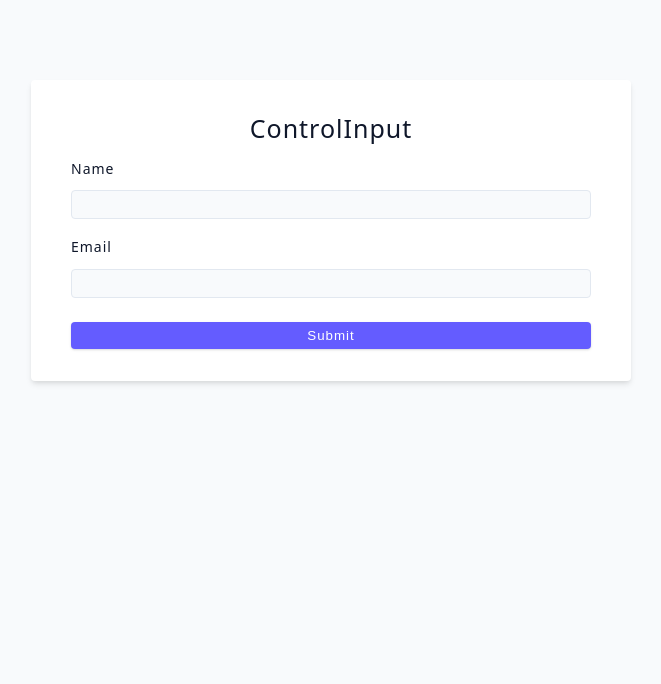
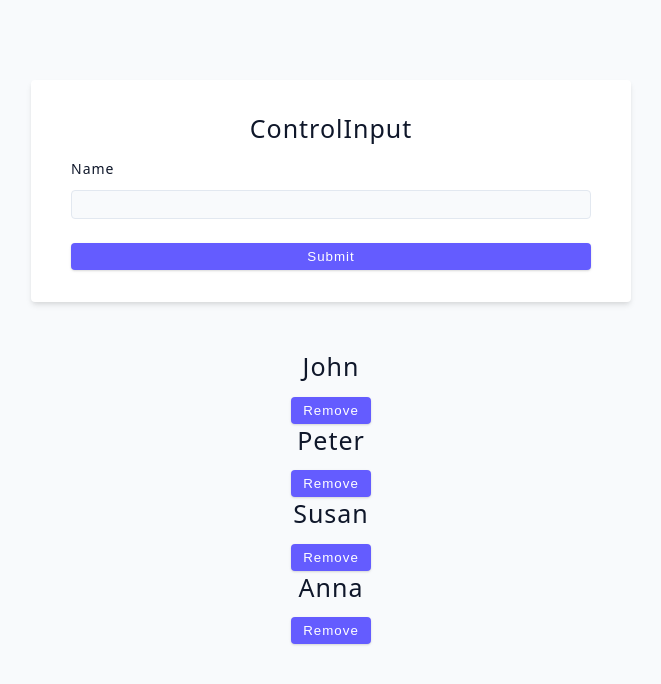
Before and after one commit to lokhandeganesh/hooks, a React (Vite) app: page / in a window 1280 px wide. Shown: the top 684 px of the page, without its empty margins (309-970 px from the left). Built offline with nearby package versions, Linux system fonts and the light colour scheme.

Commit message:
form input submit and remove

```diff
--- a/src/components/form/ControlInput.jsx
+++ b/src/components/form/ControlInput.jsx
@@ -1,8 +1,10 @@
 import React, { useState } from 'react'
+import { data } from '../../data';
 
 const ControlInput = () => {
   const [name, setName] = useState('');
   const [email, setEmail] = useState('');
+  const [users, setUsers] = useState(data);
 
   const handleChange = (e) => {
     // console.log(e.target.name);
@@ -12,22 +14,44 @@ const ControlInput = () => {
 
   const handleSubmit = (e) => {
     e.preventDefault();
-    console.log(name, email)
+    if (!name) { return }
+
+    // console.log(name);
+    // { id: 1, name: 'john' }
+    const id = Date.now();
+    const newUser = { id: id, name }
+    const updatedUser = [...users, newUser]
+    setUsers(updatedUser);
+    setName('');
+  }
+
+  const removeUser = (id) => {
+    const updatedUser = users.filter((person) => person.id != id)
+    setUsers(updatedUser);
   }
 
   return (
+    <section>
       <form action="" className='form' onSubmit={handleSubmit}>
         <h4>ControlInput</h4>
         <div className='form-row'>
           <label htmlFor="name" className='form-label'>name</label>
           <input type="text" className='form-input' id="name" value={name} onChange={handleChange} />
         </div>
-      <div className='form-row'>
-        <label htmlFor="email" className='form-label'>email</label>
-        <input type="email" className='form-input' id="email" onChange={(e) => { setEmail(e.target.value) }} />
-      </div>
         <button type="submit" className='btn btn-block'>Submit</button>
       </form>
+      {
+        users.map((user) => {
+          // console.log(user)
+          return (
+            <div key={user.id}>
+              <h4 >{user.name}</h4>
+              <button className='btn' onClick={() => removeUser(user.id)}>remove</button>
+            </div>
+          )
+        })
+      }
+    </section>
   )
 }
 
```
Lines whose indentation alone changed are shown as unchanged.
